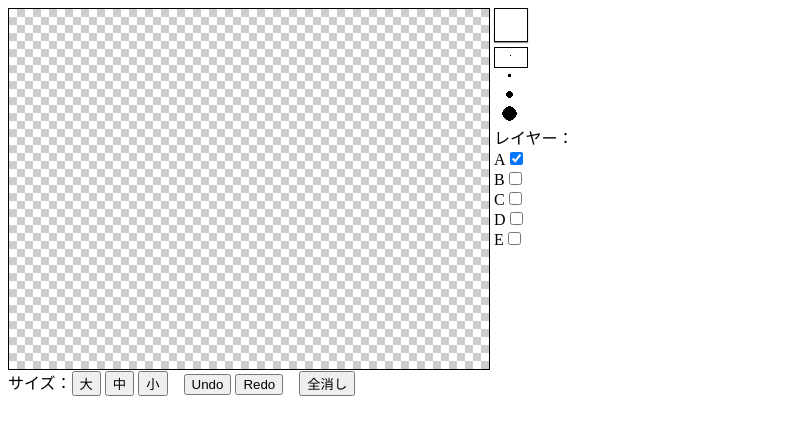
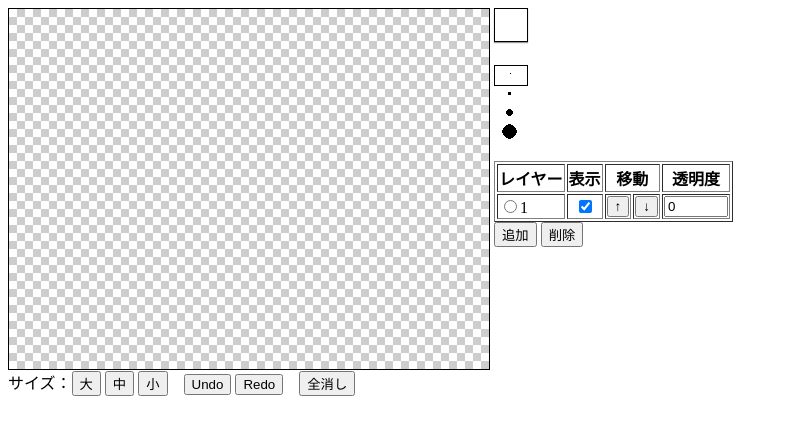
Before and after one commit to atata0319/pc1, a plain HTML site: page src/index.html in a window 1280 px wide. Shown: the whole page, without its empty margins (0-788 px from the left). Drawn offline with Linux system fonts and the light colour scheme.

Commit message:
レイヤー実装

```diff
--- a/src/index.html
+++ b/src/index.html
@@ -6,15 +6,16 @@
   <link rel="stylesheet" href="eight-bit-color-picker.min.css">
   <script src="eight-bit-color-picker.min.js"></script>
   <script>
-const CANVAS_BASE_WIDTH = 80;
-const CANVAS_BASE_HEIGHT = 60;
-const LOCALSTORAGE_KEY_SETTINGS = 'settings';
-const LOCALSTORAGE_KEY_STROKES = 'strokes';
-const LOCALSTORAGE_KEY_SETTINGS2 = 'settings';
-const LOCALSTORAGE_KEY_STROKES2 = 'strokes';
+const LOCALSTORAGE_KEY_SETTINGS = 'settings2';
+const LOCALSTORAGE_KEY_STROKES = 'strokes2';
+const LOCALSTORAGE_KEY_SETTINGS_OLD = 'settings';
+const LOCALSTORAGE_KEY_STROKES_OLD = 'strokes';
+const layers = new Array();
 let picker = null;
 let lineWidth = 1;
 let lineCount = 0;
+let layerId = 1;
+let targetLater = null;
 let prevX = null;
 let prevY = null;
 let strokes;
@@ -31,7 +32,8 @@ class Point {
 }
 
 class StrokeData {
-  constructor(lw, lc, x1, y1, x2, y2) {
+  constructor(tl, lw, lc, x1, y1, x2, y2) {
+    this.targetLater = tl.layerid;
     this.lineWidth = lw;
     this.lineColor = lc;
     this.pt1 = new Point(x1, y1);
@@ -89,21 +91,41 @@ window.addEventListener('load', () => {
     saveSettings();
   });
 
+  document.all.pclyrs_add.addEventListener('click', () => {
+    const layer = document.createElement('canvas');
+    layer.id = 'pclyr' + layerId;
+<!--      <canvas id="layer1" width="480" height="360" style="position: absolute; left: 0px; top: 0px; background-color: transparent; z-index:3;"></canvas>-->
+    pclyrs.appendChild(layer);
+    const row = document.all.pclyrs_mng.insertRow(1);
+    const cellLayer = row.insertCell(-1);
+    cellLayer.innerHTML = '<input id="pclyr' + layerId + 's" type="radio" name="pclyrs_s" /><label for="pclyr' + layerId + 's">' + layerId.toString() + "</label>";
+    const cellVisibility = row.insertCell(-1);
+    cellVisibility.align = 'center';
+    cellVisibility.innerHTML = '<input type="checkbox" id="pclyr' + layerId + 'v" checked="checked" />';
+    const cellUp = row.insertCell(-1);
+    cellUp.innerHTML = '<button>↑</button>';
+    const cellDown = row.insertCell(-1);
+    cellDown.innerHTML = '<button>↓</button>';
+    const cellTransparency = row.insertCell(-1);
+    cellTransparency.innerHTML = '<input type="number" id="pclyr' + layerId + 'o" min="0" max="100" value="0" />';
+    layerId++;
+  });
+
   document.all.sizel.addEventListener('click', () => {
-    document.all.pccanvas.style.width = '640px';
-    document.all.pccanvas.style.height = '480px';
+    document.all.pclyrs.style.width = '640px';
+    document.all.pclyrs.style.height = '480px';
     redrawCanvas();
   });
 
   document.all.sizem.addEventListener('click', () => {
-    document.all.pccanvas.style.width = '480px';
-    document.all.pccanvas.style.height = '360px';
+    document.all.pclyrs.style.width = '480px';
+    document.all.pclyrs.style.height = '360px';
     redrawCanvas();
   });
 
   document.all.sizes.addEventListener('click', () => {
-    document.all.pccanvas.style.width = '320px';
-    document.all.pccanvas.style.height = '240px';
+    document.all.pclyrs.style.width = '320px';
+    document.all.pclyrs.style.height = '240px';
     redrawCanvas();
   });
 
@@ -142,7 +164,7 @@ window.addEventListener('load', () => {
     saveStorage(LOCALSTORAGE_KEY_STROKES, strokes);
   });
 
-  document.all.pccanvas.addEventListener('mousedown', (e) => {
+  document.all.pclyrs.addEventListener('mousedown', (e) => {
     const rect = e.target.getBoundingClientRect();
     prevX = e.clientX - rect.left;
     prevY = e.clientY - rect.top;
@@ -151,7 +173,7 @@ window.addEventListener('load', () => {
     strokes.push(new StrokeData(0, null, null, null, null, null));
   });
 
-  document.all.pccanvas.addEventListener('mousemove', (e) => {
+  document.all.pclyrs.addEventListener('mousemove', (e) => {
     if (prevX == null || prevY == null) {
       return;
     }
@@ -169,7 +191,7 @@ window.addEventListener('load', () => {
     prevY = y;
   });
 
-  document.all.pccanvas.addEventListener('mouseup', (e) => {
+  document.all.pclyrs.addEventListener('mouseup', (e) => {
     if (prevX == null || prevY == null) {
       return;
     }
@@ -191,7 +213,7 @@ window.addEventListener('load', () => {
     saveStorage(LOCALSTORAGE_KEY_STROKES, strokes);
   });
 
-  document.all.pccanvas.addEventListener('mouseleave', (e) => {
+  document.all.pclyrs.addEventListener('mouseleave', (e) => {
     prevX = null;
     prevY = null;
   });
@@ -219,6 +241,9 @@ window.addEventListener('load', () => {
     }
   }
 
+  localStorage.removeItem(LOCALSTORAGE_KEY_SETTINGS_OLD);
+  localStorage.removeItem(LOCALSTORAGE_KEY_STROKES_OLD);
+/*
   strokes = loadStorage(LOCALSTORAGE_KEY_STROKES);
   if (strokes) {
     for (let i = 0; i < strokes.length; i++) {
@@ -230,6 +255,10 @@ window.addEventListener('load', () => {
   }
   undoBuffer = new Array();
   redrawCanvas();
+*/
+  if (layers.length === 0) {
+    document.all.pclyrs_add.click();
+  }
 
 });
 
@@ -311,31 +340,30 @@ function loadStorage(key) {
 
 <body>
   <div id="pc">
-    <div id="pccanvas" style="position: relative; width: 480px; height: 360px; display: inline-block; vertical-align: top; border: solid 1px black; background-image: url('bg.png');">
-      <canvas id="layer1" width="480" height="360" style="position: absolute; left: 0px; top: 0px; background-color: transparent;"></canvas>
-      <canvas id="layer2" width="480" height="360" style="position: absolute; left: 0px; top: 0px; background-color: transparent;"></canvas>
-      <canvas id="layer3" width="480" height="360" style="position: absolute; left: 0px; top: 0px; background-color: transparent;"></canvas>
-      <canvas id="layer4" width="480" height="360" style="position: absolute; left: 0px; top: 0px; background-color: transparent;"></canvas>
-      <canvas id="layer5" width="480" height="360" style="position: absolute; left: 0px; top: 0px; background-color: transparent;"></canvas>
+    <div id="pclyrs" style="position: relative; width: 480px; height: 360px; display: inline-block; vertical-align: top; border: solid 1px black; background-image: url('bg.png');">
     </div>
     <div style="position: relative; display: inline-block;">
       <div id="pcpal">
         <span id="ebcp" class="eight-bit-color-picker"></span>
       </div>
+      <br />
       <div style="width: 34px;">
         <div id="lineWidth1" style="border: solid 1px black;"><img src="1.png" /></div>
         <div id="lineWidth3" style=""><img src="3.png" /></div>
         <div id="lineWidth7" style=""><img src="7.png" /></div>
         <div id="lineWidth15" style=""><img src="15.png" /></div>
       </div>
-      <div>
-        レイヤー：
-        <div>A<input type="checkbox" checked="checked" /></div>
-        <div>B<input type="checkbox" /></div>
-        <div>C<input type="checkbox" /></div>
-        <div>D<input type="checkbox" /></div>
-        <div>E<input type="checkbox" /></div>
-      </div>
+      <br />
+      <table id="pclyrs_mng" border="1">
+        <tr>
+          <th align="center">レイヤー</th>
+          <th align="center">表示</th>
+          <th colspan="2" align="center">移動</th>
+          <th align="center">透明度</th>
+        </tr>
+      </table>
+      <button id="pclyrs_add">追加</button>
+      <button id="pclyrs_remove">削除</button>
     </div>
   </div>
   <div>
```
